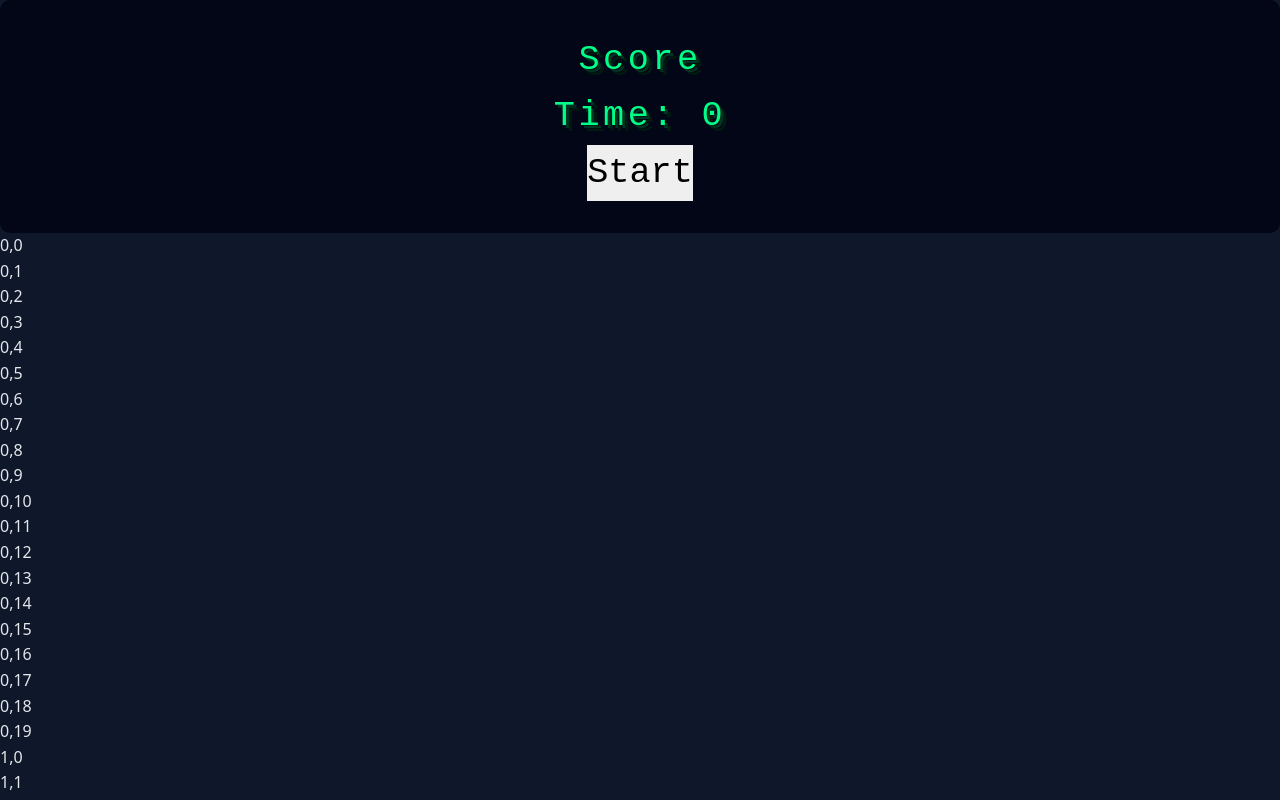
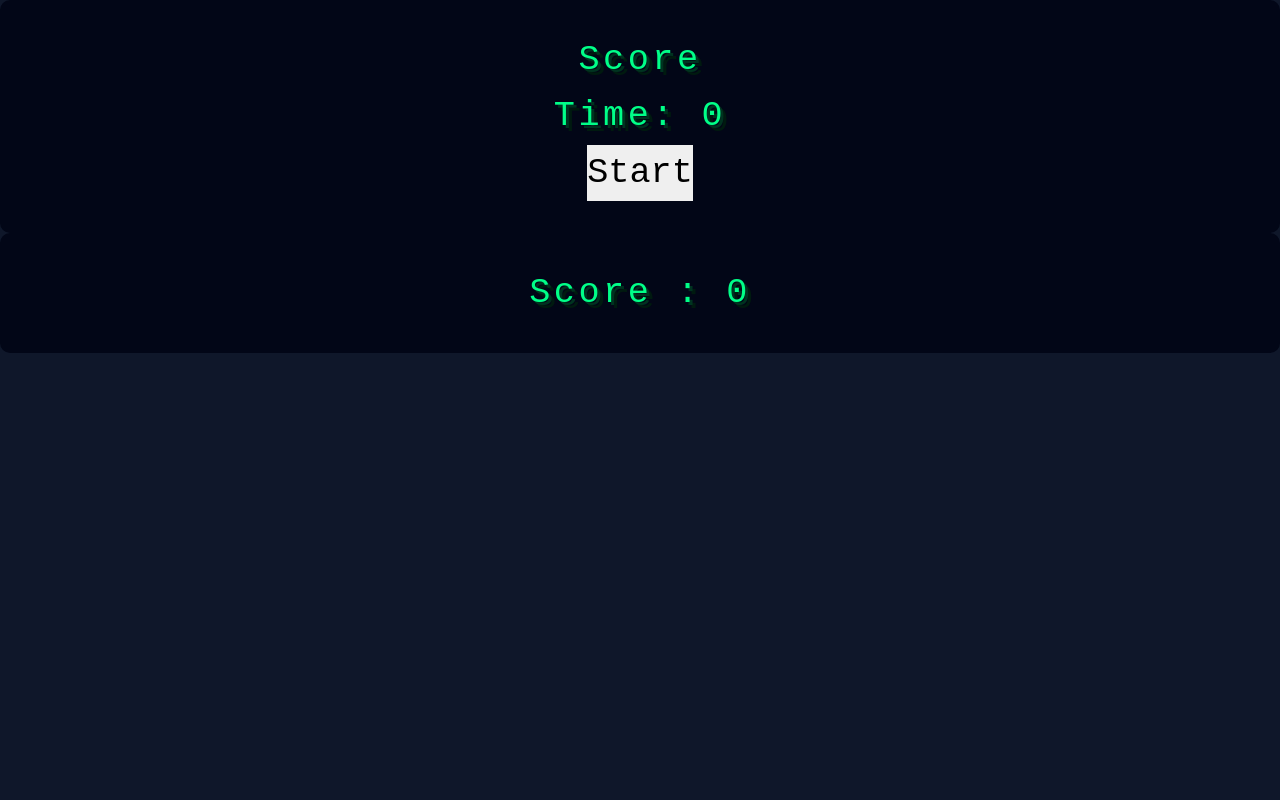
Before and after one commit to SaurabhThakulla/Snake_Game, a React (Vite) app in the folder client/: page / in a window 1280 px wide. Shown: the top 800 px of the page. Built offline with nearby package versions, Linux system fonts and the light colour scheme.

Commit message:
ADD : Snake Functionality Added

```diff
--- a/client/src/components/Board.jsx
+++ b/client/src/components/Board.jsx
@@ -1,11 +1,63 @@
+import { useEffect, useState } from "react";
+
 const ROWS = 20;
 const COLS = 20;
 const TOTAL_CELLS = ROWS * COLS;
 
 export const Board = () => {
+  // snake stored as indexes (1D)
+  const [snake, setSnake] = useState([210, 209, 208]); // start middle
+  const [direction, setDirection] = useState("RIGHT");
+
+  // keyboard controls
+  useEffect(() => {
+    const handleKey = (e) => {
+      if (e.key === "ArrowUp" && direction !== "DOWN") setDirection("UP");
+      if (e.key === "ArrowDown" && direction !== "UP") setDirection("DOWN");
+      if (e.key === "ArrowLeft" && direction !== "RIGHT") setDirection("LEFT");
+      if (e.key === "ArrowRight" && direction !== "LEFT") setDirection("RIGHT");
+    };
+
+    window.addEventListener("keydown", handleKey);
+    return () => window.removeEventListener("keydown", handleKey);
+  }, [direction]);
+
+  // game loop
+  useEffect(() => {
+    const interval = setInterval(() => {
+      setSnake((prev) => {
+        const head = prev[0];
+        let newHead = head;
+
+        if (direction === "RIGHT") newHead = head + 1;
+        if (direction === "LEFT") newHead = head - 1;
+        if (direction === "UP") newHead = head - COLS;
+        if (direction === "DOWN") newHead = head + COLS;
+
+        // wall collision
+        if (
+          newHead < 0 ||
+          newHead >= TOTAL_CELLS ||
+          (direction === "LEFT" && head % COLS === 0) ||
+          (direction === "RIGHT" && head % COLS === COLS - 1)
+        ) {
+          return prev; // stop game
+        }
+
+        // self collision
+        if (prev.includes(newHead)) {
+          return prev; // stop game
+        }
+
+        return [newHead, ...prev.slice(0, -1)];
+      });
+    }, 200);
+
+    return () => clearInterval(interval);
+  }, [direction]);
+
   return (
-    <div className="flex justify-center items-center min-h-[70vh] bg-gradient-to-b from-[#020617] via-[#020617] to-black text-green-400 font-mono">
-      <div className="flex justify-center items-center">
+    <div className="flex justify-center items-center min-h-[70vh] bg-black">
       <div
         className="
           grid
@@ -15,24 +67,14 @@ export const Board = () => {
           border border-slate-600
         "
       >
-          {Array.from({ length: TOTAL_CELLS }).map((_, i) => {
-            const row = Math.floor(i / COLS);
-            const col = i % COLS;
-
-            return (
+        {Array.from({ length: TOTAL_CELLS }).map((_, i) => (
           <div
             key={i}
-                className="
-                  border border-slate-700
-                  flex items-center justify-center
-                  text-[10px] text-slate-400
-                "
-              >
-                {row},{col}
-              </div>
-            );
-          })}
-        </div>
+            className={`border border-slate-700 ${
+              snake.includes(i) ? "bg-green-400" : ""
+            }`}
+          />
+        ))}
       </div>
     </div>
   );
```
Lines whose indentation alone changed are shown as unchanged.
